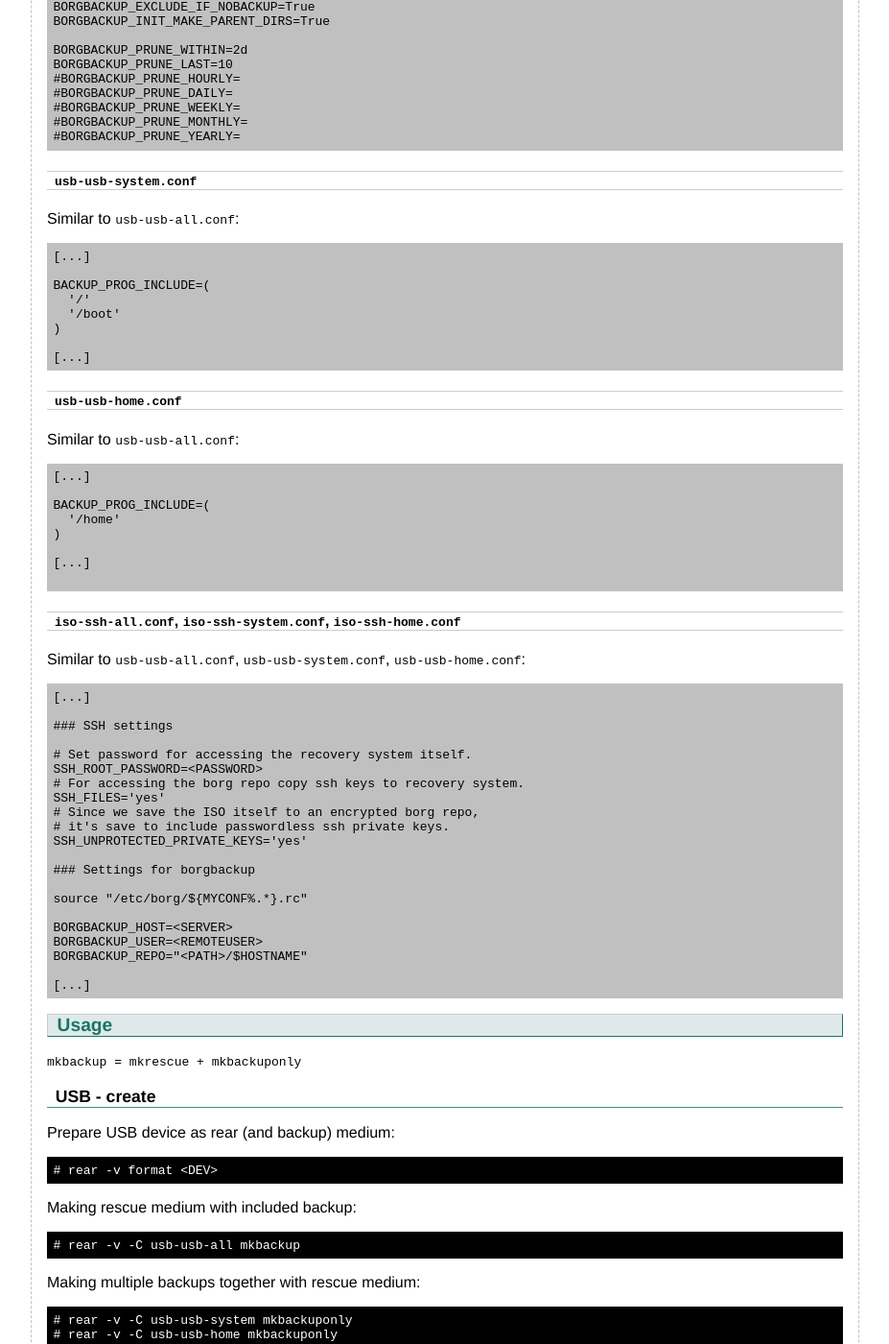
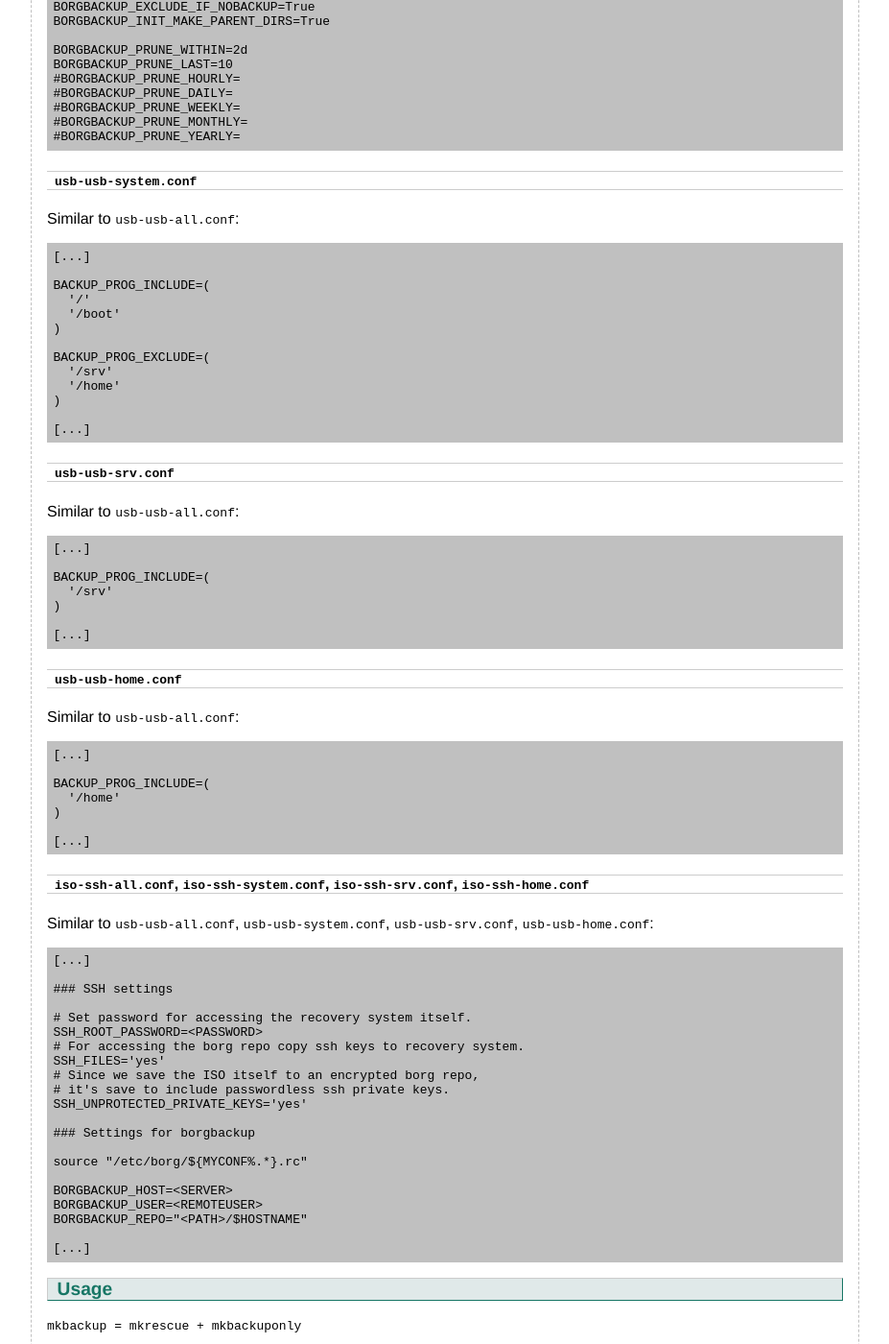
Before and after one commit to flyinggreenfrog/flyinggreenfrog.github.io, a Jekyll site: the page built from knowledgebase/rear.md, in a window 1280 px wide and 1400 px high, scrolled down 1810 px. Shown: the whole window at 96% size, without its empty margins (176-1103 px from the left). Built offline with Jekyll 4.4.1, drawn with Linux system fonts in a browser that asks for light colours; some of the changed text lies outside the part shown.

Commit message:
Work on knowledgebase rear.

````diff
--- a/knowledgebase/rear.md
+++ b/knowledgebase/rear.md
@@ -137,6 +137,25 @@ BACKUP_PROG_INCLUDE=(
   '/boot'
 )
 
+BACKUP_PROG_EXCLUDE=(
+  '/srv'
+  '/home'
+)
+
+[...]
+```
+
+#### `usb-usb-srv.conf`
+
+Similar to `usb-usb-all.conf`:
+
+```text
+[...]
+
+BACKUP_PROG_INCLUDE=(
+  '/srv'
+)
+
 [...]
 ```
 
@@ -152,12 +171,11 @@ BACKUP_PROG_INCLUDE=(
 )
 
 [...]
-
 ```
 
-#### `iso-ssh-all.conf`, `iso-ssh-system.conf`, `iso-ssh-home.conf`
+#### `iso-ssh-all.conf`, `iso-ssh-system.conf`, `iso-ssh-srv.conf`, `iso-ssh-home.conf`
 
-Similar to `usb-usb-all.conf`, `usb-usb-system.conf`, `usb-usb-home.conf`:
+Similar to `usb-usb-all.conf`, `usb-usb-system.conf`, `usb-usb-srv.conf`, `usb-usb-home.conf`:
 
 ```text
 [...]
@@ -221,6 +239,7 @@ Making multiple backups together with rescue medium:
 
 ```sh
 # rear -v -C iso-ssh-system mkbackuponly
+# rear -v -C iso-ssh-srv mkbackuponly
 # rear -v -C iso-ssh-home mkbackuponly
 # rear -v -C iso-ssh-system mkrescue
 ```
````
Also changed, not shown: other parts of knowledgebase/rear.md (+1 -1 lines).
